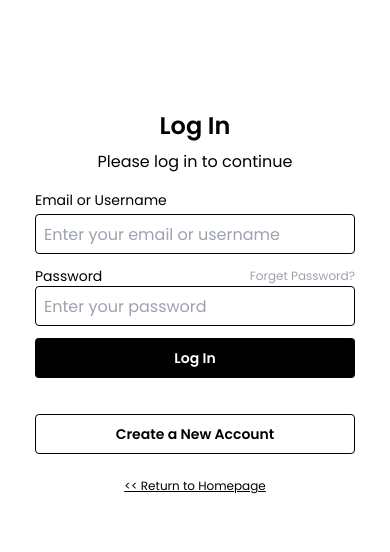
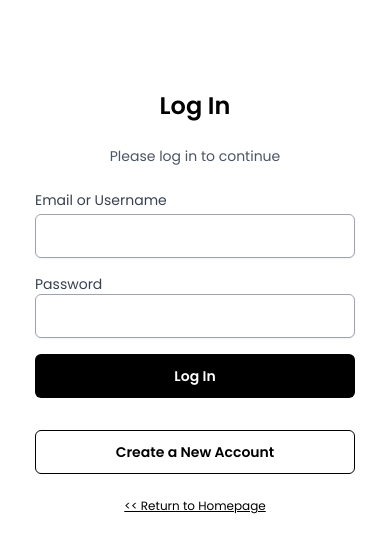
Before and after one commit to rovinyawijeramaofficial/E-tech-Shop-LK, a Next.js app: page /login in a window 390 px wide. Shown: the top 552 px of the page. Built offline with nearby package versions, Linux system fonts and the light colour scheme.

Commit message:
finished

```diff
--- a/pages/login.js
+++ b/pages/login.js
@@ -110,69 +110,64 @@ const Login = () => {
         }}
       ></div>
 
-      {/* Mobile View (Hidden on Desktop) */}
-<div className="flex md:hidden flex-col items-center justify-center w-full h-screen bg-white">
-  <h2 className="font-bold text-2xl text-black mb-2 -mt-60">Log In</h2>
-  <p className="text-base text-black text-center mb-4">
-    Please log in to continue
-  </p>
+{/* Mobile View (Hidden on Desktop) */}
+<div className="-mt-60 flex md:hidden flex-col items-center justify-center w-full px-6 space-y-6 py-10">
+  <h2 className="font-bold text-2xl text-black">Log In</h2>
+  <p className="text-sm text-gray-600 text-center">Please log in to continue</p>
 
   <form className="w-full max-w-[320px]" onSubmit={handleLogin}>
     {/* Email Field */}
-    <div className="mb-3">
-      <label htmlFor="email" className="text-sm text-black block mb-1">
+    <div className="mb-4">
+      <label htmlFor="email" className="text-sm text-gray-700 block mb-1">
         Email or Username
       </label>
       <input
         type="text"
         id="email"
-        placeholder="Enter your email or username"
-        className="w-full h-10 p-2 rounded border border-black"
+        className="w-full h-11 p-3 rounded-md border border-gray-400 shadow-sm focus:outline-none focus:ring-2 focus:ring-black"
       />
     </div>
 
     {/* Password Field with Forget Password */}
-    <div className="mb-3">
+    <div className="mb-4">
       <div className="flex items-center justify-between">
-        <label htmlFor="password" className="text-sm text-black">
+        <label htmlFor="password" className="text-sm text-gray-700">
           Password
         </label>
-        <a href="#" className="text-gray-400 text-xs">
-          Forget Password?
+        <a href="#" className="text-primary-600 text-xs hover:text-primary-800 transition duration-300">
+          Forgot Password?
         </a>
       </div>
       <input
         type="password"
         id="password"
-        placeholder="Enter your password"
-        className="w-full h-10 p-2 rounded border border-black"
+        className="w-full h-11 p-3 rounded-md border border-gray-400 shadow-sm focus:outline-none focus:ring-2 focus:ring-black"
       />
     </div>
 
     {/* Login Button */}
     <button
       type="submit"
-      className="w-full h-10 bg-black text-white rounded font-semibold text-sm mb-3"
+      className="w-full h-11 bg-black text-white rounded-md font-semibold text-sm hover:bg-gray-800 transition duration-300 active:scale-95"
     >
       Log In
     </button>
 
     {/* Create Account */}
-    <p className="text-xs text-center opacity-60 mb-2">
-      Don’t have an account?
-    </p>
+    <p className="text-xs text-center opacity-70 mt-4">Don’t have an account?</p>
     <Link href="/register">
-      <button className="w-full h-10 bg-white text-black border border-black rounded font-semibold text-sm">
+      <button className="w-full h-11 bg-white text-black border border-black rounded-md font-semibold text-sm hover:bg-gray-100 transition duration-300">
         Create a New Account
       </button>
     </Link>
   </form>
 
   {/* Return to Homepage */}
-  <Link href="/" className="text-xs text-black underline mt-6">
+  <Link href="/" className="text-xs text-black underline mt-6 hover:text-gray-700">
     &lt;&lt; Return to Homepage
   </Link>
 </div>
+
 
     </div>
   );
```
